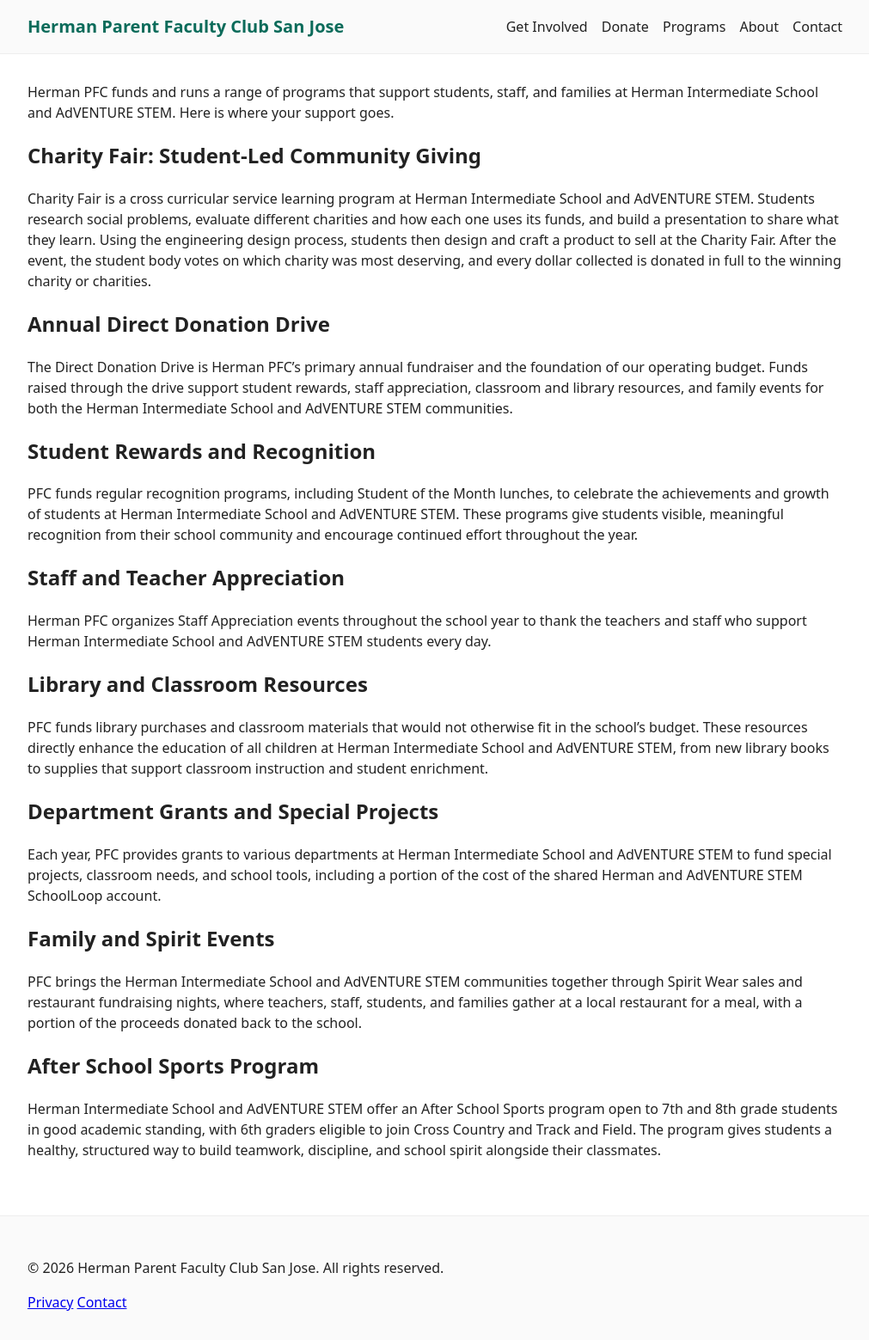
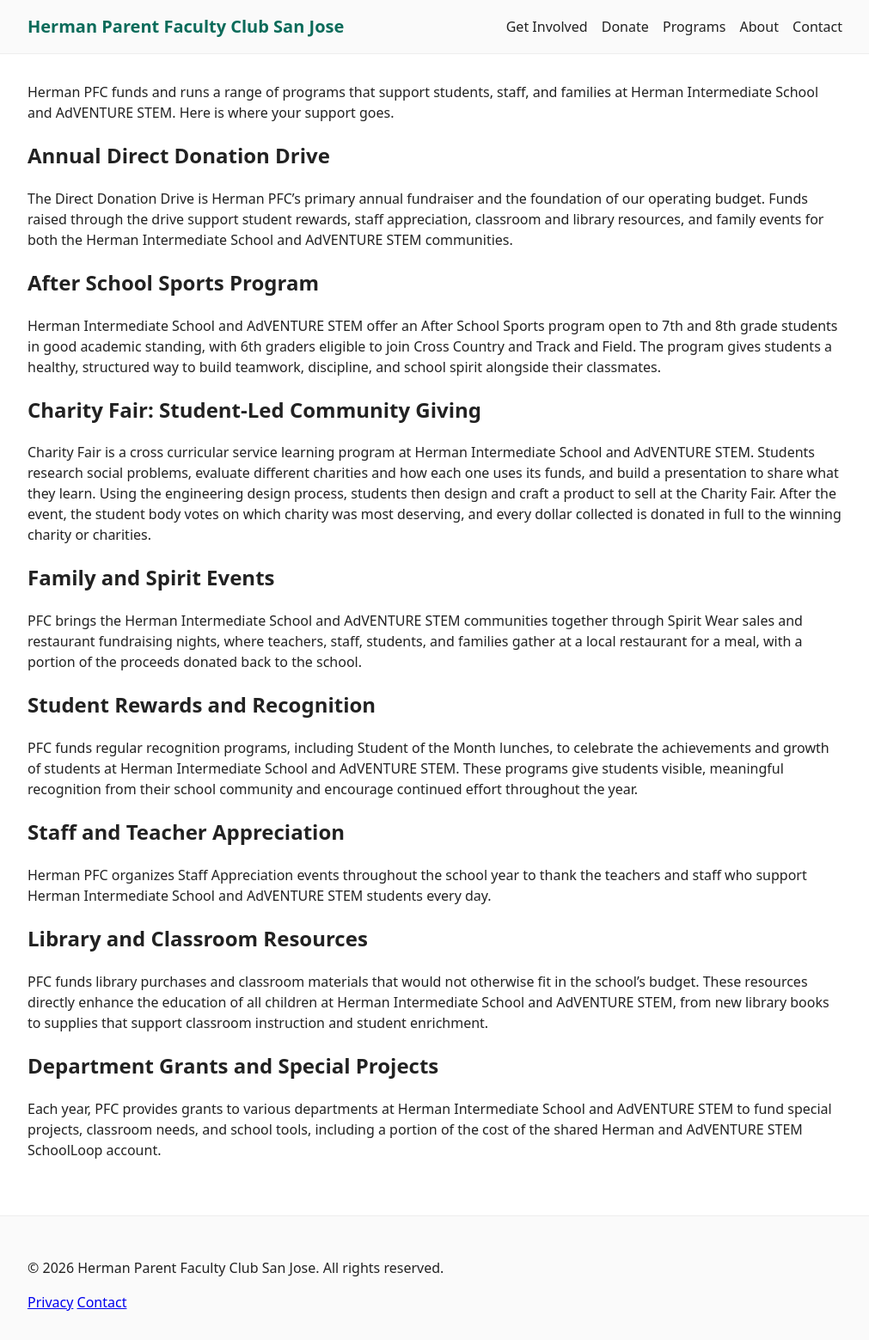
Before and after one commit to hermanparentfacultyclub/www, a Jekyll site: the page built from programs.md, in a window 1280 px wide. Shown: the whole page at 86% size, without its empty margins (134-1145 px from the left). Built offline with Jekyll 4.4.1, drawn with Linux system fonts in a browser that asks for light colours; part of the change alters nothing that is shown.

```diff
--- a/programs.md
+++ b/programs.md
@@ -6,13 +6,21 @@ permalink: /programs/
 
 Herman PFC funds and runs a range of programs that support students, staff, and families at Herman Intermediate School and AdVENTURE STEM. Here is where your support goes.
 
+## Annual Direct Donation Drive
+
+The Direct Donation Drive is Herman PFC's primary annual fundraiser and the foundation of our operating budget. Funds raised through the drive support student rewards, staff appreciation, classroom and library resources, and family events for both the Herman Intermediate School and AdVENTURE STEM communities.
+
+## After School Sports Program
+
+Herman Intermediate School and AdVENTURE STEM offer an After School Sports program open to 7th and 8th grade students in good academic standing, with 6th graders eligible to join Cross Country and Track and Field. The program gives students a healthy, structured way to build teamwork, discipline, and school spirit alongside their classmates.
+
 ## Charity Fair: Student-Led Community Giving
 
 Charity Fair is a cross curricular service learning program at Herman Intermediate School and AdVENTURE STEM. Students research social problems, evaluate different charities and how each one uses its funds, and build a presentation to share what they learn. Using the engineering design process, students then design and craft a product to sell at the Charity Fair. After the event, the student body votes on which charity was most deserving, and every dollar collected is donated in full to the winning charity or charities.
 
-## Annual Direct Donation Drive
+## Family and Spirit Events
 
-The Direct Donation Drive is Herman PFC's primary annual fundraiser and the foundation of our operating budget. Funds raised through the drive support student rewards, staff appreciation, classroom and library resources, and family events for both the Herman Intermediate School and AdVENTURE STEM communities.
+PFC brings the Herman Intermediate School and AdVENTURE STEM communities together through Spirit Wear sales and restaurant fundraising nights, where teachers, staff, students, and families gather at a local restaurant for a meal, with a portion of the proceeds donated back to the school.
 
 ## Student Rewards and Recognition
 
@@ -29,13 +37,3 @@ PFC funds library purchases and classroom materials that would not otherwise fit
 ## Department Grants and Special Projects
 
 Each year, PFC provides grants to various departments at Herman Intermediate School and AdVENTURE STEM to fund special projects, classroom needs, and school tools, including a portion of the cost of the shared Herman and AdVENTURE STEM SchoolLoop account.
-
-## Family and Spirit Events
-
-PFC brings the Herman Intermediate School and AdVENTURE STEM communities together through Spirit Wear sales and restaurant fundraising nights, where teachers, staff, students, and families gather at a local restaurant for a meal, with a portion of the proceeds donated back to the school.
-
-## After School Sports Program
-
-Herman Intermediate School and AdVENTURE STEM offer an After School Sports program open to 7th and 8th grade students in good academic standing, with 6th graders eligible to join Cross Country and Track and Field. The program gives students a healthy, structured way to build teamwork, discipline, and school spirit alongside their classmates.
-
-<!-- Confirm PFC's actual role in supporting After School Sports before publishing this section. It was not on the original list of programs PFC funds. -->
```
